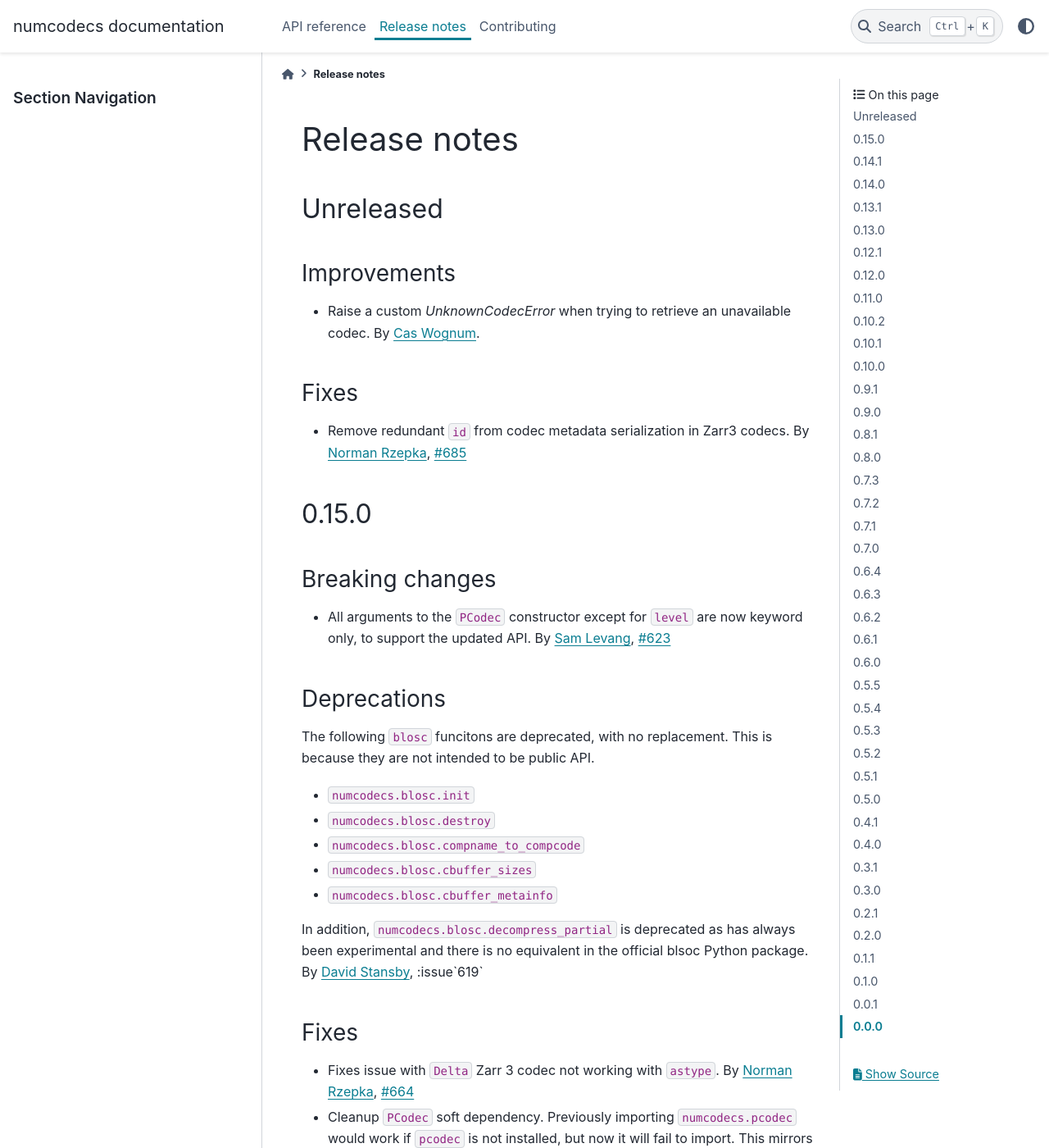
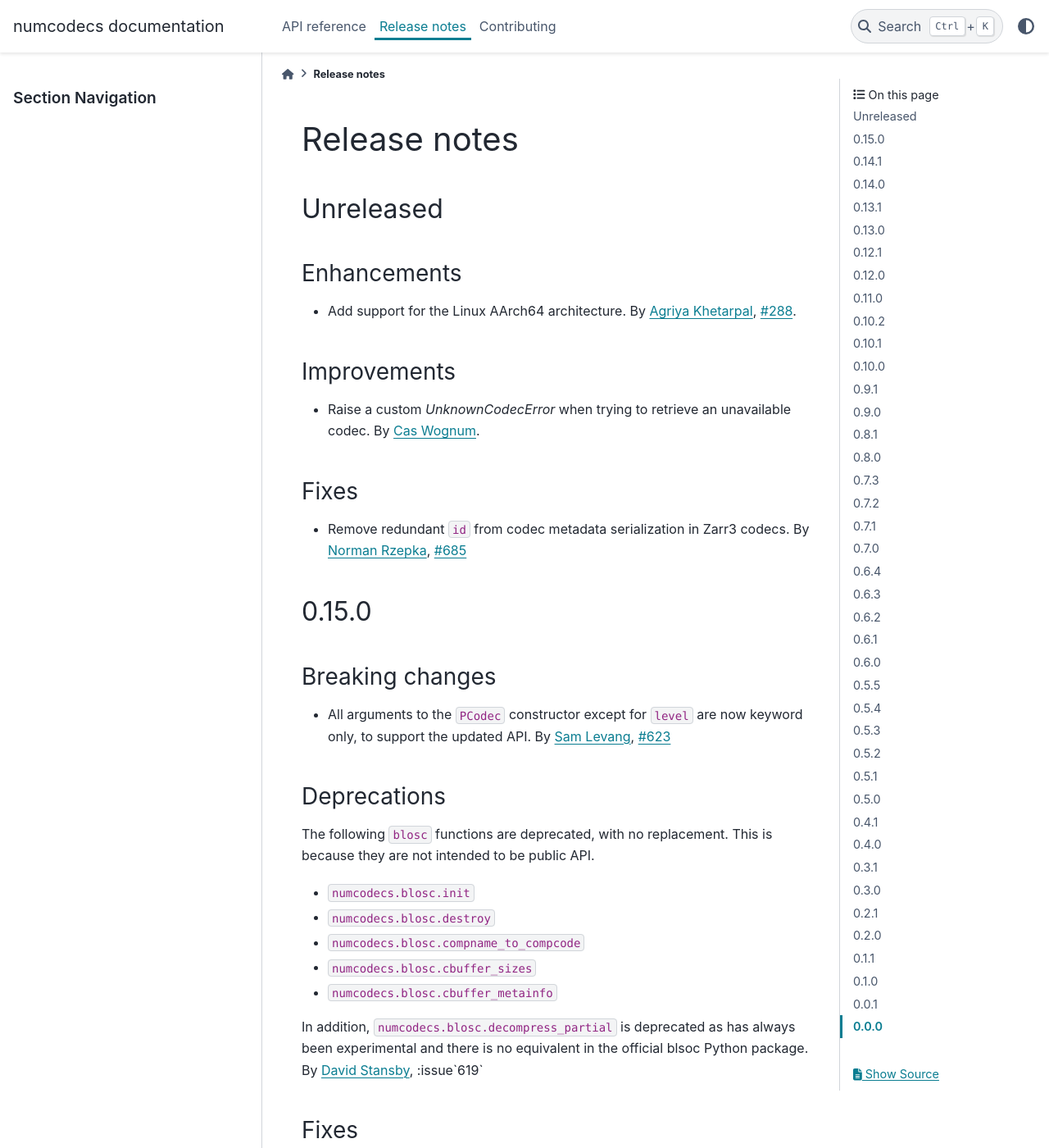
Before and after one commit to zarr-developers/numcodecs, a Sphinx documentation site: the page built from docs/release.rst, in a window 1280 px wide and 1400 px high. Shown: the whole window at 82% size. Built offline with Sphinx 7.4.7 and the PyData theme 0.15.4, drawn with Linux system fonts in a browser that asks for light colours; the version number could not be read and is left out.

Commit message:
Add a CHANGELOG entry

```diff
--- a/docs/release.rst
+++ b/docs/release.rst
@@ -16,6 +16,12 @@ Release notes
 
 Unreleased
 ----------
+
+Enhancements
+~~~~~~~~~~~~
+
+* Add support for the Linux AArch64 architecture.
+  By :user:`Agriya Khetarpal <agriyakhetarpal>`, :issue:`288`.
 
 Improvements
 ~~~~~~~~~~~~
@@ -40,7 +46,7 @@ Breaking changes
 
 Deprecations
 ~~~~~~~~~~~~
-The following ``blosc`` funcitons are deprecated, with no replacement.
+The following ``blosc`` functions are deprecated, with no replacement.
 This is because they are not intended to be public API.
 
 - ``numcodecs.blosc.init``
```
